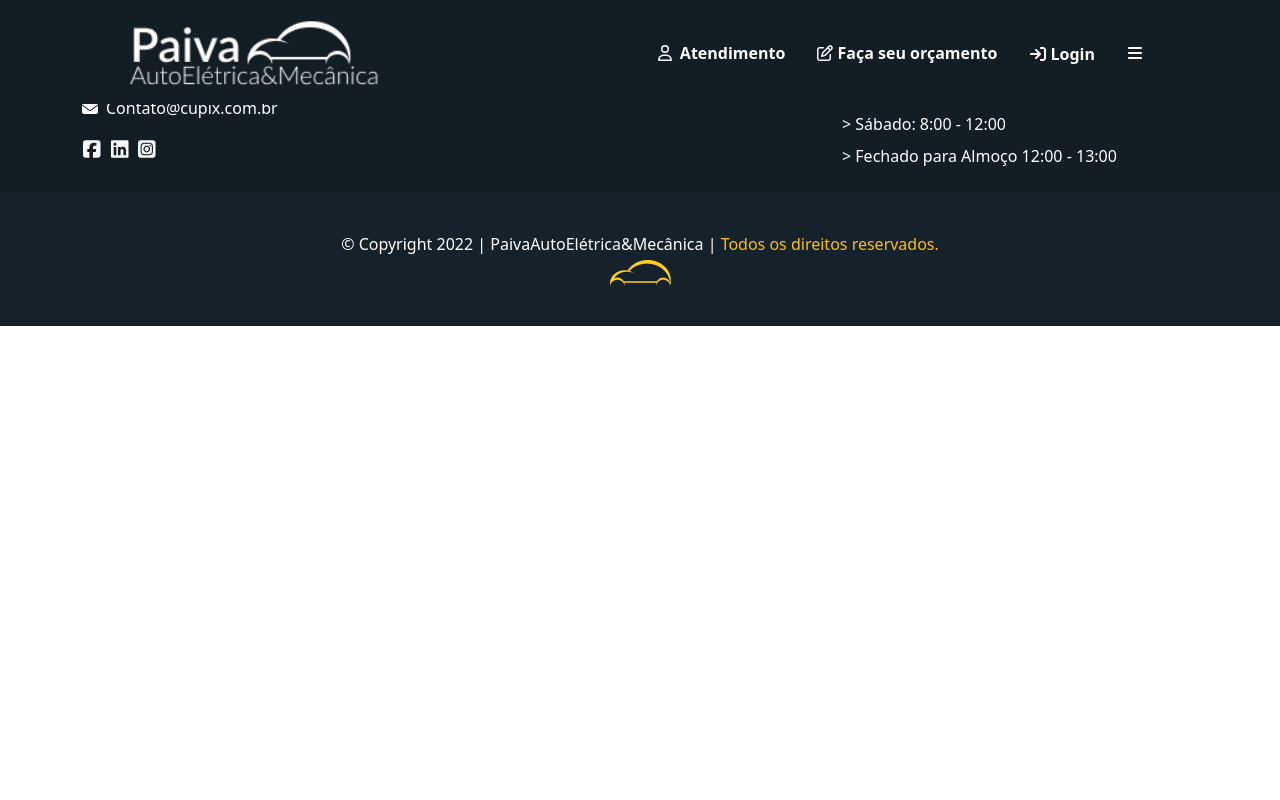
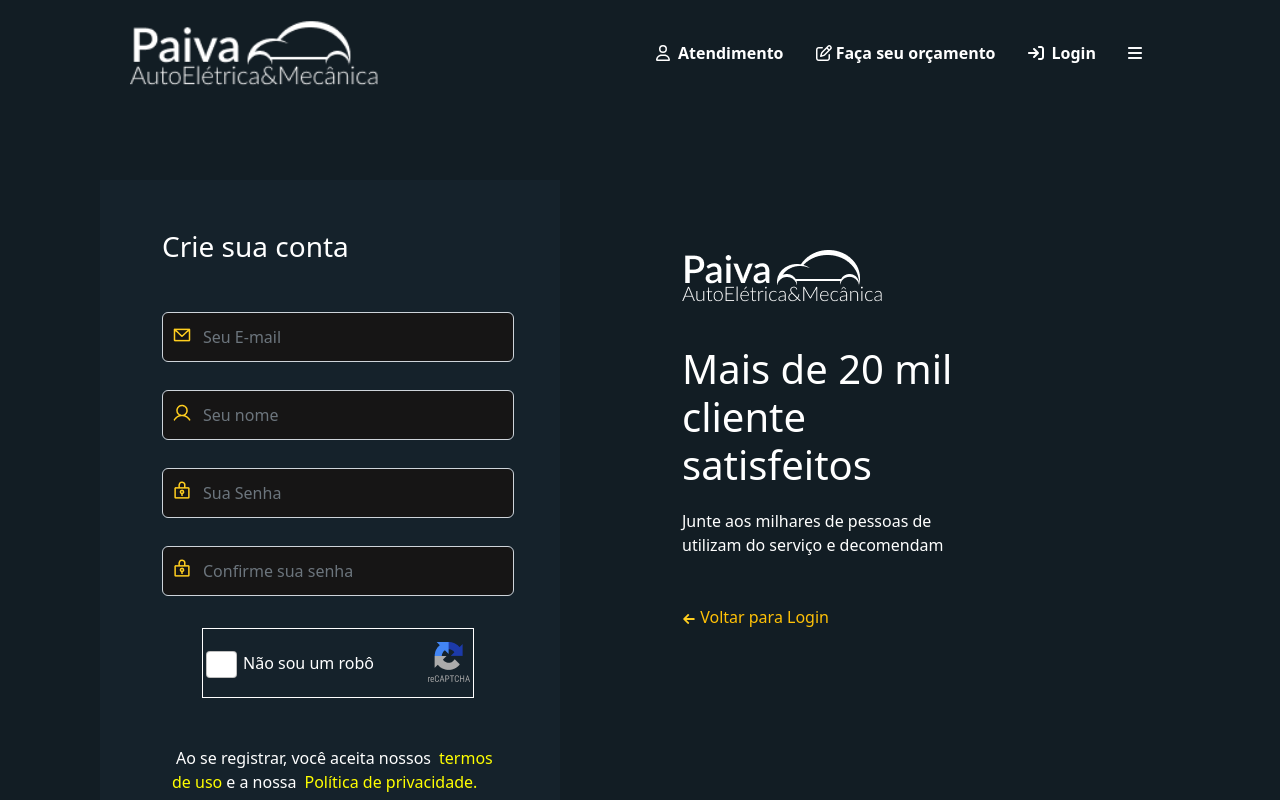
Before and after one commit to Eriklebson/TCC_ETEC_Vue, a Vue app in the folder mecanica_paiva/: page /cadastro in a window 1280 px wide. Shown: the top 800 px of the page. Built offline with nearby package versions, Linux system fonts and the light colour scheme.

Commit message:
Página de cadastro ok

```diff
--- a/mecanica_paiva/src/components/Nav.vue
+++ b/mecanica_paiva/src/components/Nav.vue
@@ -2,7 +2,7 @@
   <div id="nav" class="container">
     <nav class="navbar navbar-expand-lg fixed-top">
       <div class="container">
-        <a href="#" class="ms-5"
+        <a href="/" class="ms-5"
           ><!--Logo** Colocar a largura do tamanho da imagem sempre -->
           <img src="@/../public/imagem/navbar/logo.png" width="250" />
         </a>
@@ -22,18 +22,18 @@
 
             <li class="nav-item ms-3 pt-3">
 
-              <a class="nav-link text-white" href="">
+             <router-link class="nav-link text-white" to="/">
                 <font-awesome-icon class="me-1" icon="fa-regular fa-user" />
-                Atendimento</a>
+                Atendimento</router-link>
 
             </li>
 
             <li class="nav-item ms-3 pt-3">
-              <a class="nav-link text-white" href="#"><font-awesome-icon icon="fa-regular fa-pen-to-square" /> Faça seu orçamento</a>
+            <router-link class="nav-link text-white" to="/"><font-awesome-icon icon="fa-regular fa-pen-to-square" /> Faça seu orçamento</router-link>
             </li>
 
             <li class="nav-item ms-3 pt-3">
-              <a class="nav-link btn text-white" href="#"> <font-awesome-icon icon="fa-solid fa-arrow-right-to-bracket" /> Login</a>
+             <router-link class="nav-link text-white" to="/login"><font-awesome-icon class="me-2" icon="fa-solid fa-arrow-right-to-bracket" />Login </router-link>
             </li>
 
             <nav class="nav-item ms-3 pt-3" >
--- a/mecanica_paiva/src/router/index.js
+++ b/mecanica_paiva/src/router/index.js
@@ -27,6 +27,11 @@
     path: '/login',
     name: 'login',
     component: () => import(/* webpackChunkName: "about" */ '../views/LoginView.vue')
+  },
+  {
+    path: '/cadastro',
+    name: 'cadastro',
+    component: () => import(/* webpackChunkName: "about" */ '../views/CadastroView.vue')
   },
   {
     path: '/DashBoard',
--- /dev/null
+++ b/mecanica_paiva/src/views/CadastroView.vue
@@ -0,0 +1,228 @@
+<template>
+  <main>
+    <div class="container caixa-maior">
+      <div class="row">
+        <div class="col-md-6 caixa">
+          <form class="margin-form">
+            <!--Seu e-mail -->
+            <h3 class="mb-5 text-white">Crie sua conta</h3>
+            <div class="mb-1">
+              <input
+                type="email"
+                placeholder="Seu E-mail"
+                class="form-control"
+                id="exampleInputEmail1"
+                aria-describedby="emailHelp"
+              />
+              <img
+                class="img-1"
+                src="../../public/imagem/login/EnvelopeSimple.png"
+                alt=""
+              />
+            </div>
+
+            <!--Seu Nome -->
+            <div class="mb-1">
+              <input
+                type="email"
+                placeholder="Seu nome"
+                class="form-control"
+                id="exampleInputUser2"
+                aria-describedby="emailHelp"
+              />
+              <img
+                class="img-1"
+                src="../../public/imagem/cadastro/User.png"
+                alt=""
+              />
+            </div>
+            <!--Sua senha -->
+            <div class="mb-1">
+              <input
+                type="password"
+                placeholder="Sua Senha"
+                class="form-control"
+                id="exampleInputPassword1"
+                aria-describedby="emailHelp"
+              />
+              <img
+                class="img-1"
+                src="../../public/imagem/login/LockKey.png"
+                alt=""
+              />
+            </div>
+
+            <!--Confirme sua senha -->
+            <div class="mb-1">
+              <input
+                placeholder="Confirme sua senha"
+                type="password"
+                class="form-control"
+                id="exampleInputPassword2"
+              />
+              <img
+                class="img-1"
+                src="../../public/imagem/login/LockKey.png"
+                alt=""
+              />
+            </div>
+
+            <!--CheckBox-->
+            <div>
+              <div class="form-check border border-white mb-5 mt-2">
+                <input
+                  class="form-check-input"
+                  type="checkbox"
+                  value=""
+                  id="flexCheckDefault"
+                />
+                <label
+                  class="form-check-label me-5 text-white"
+                  for="flexCheckDefault"
+                >
+                  Não sou um robô
+                </label>
+
+                <img
+                  src="../../public/imagem/cadastro/logos_recaptcha.png"
+                  alt=""
+                />
+              </div>
+            </div>
+
+            <div class="mt-3 mb-5 termos">
+              <span class="ms-1">Ao se registrar, você aceita nossos</span>
+              <span class="ms-2"><a href="#">termos de uso</a></span>
+              <span class="ms-1">e a nossa</span>
+              <span class="ms-2"><a href="#">Política de privacidade.</a></span>
+            </div>
+
+            <button type="submit" class="btn cadastrar">cadastrar</button>
+          </form>
+        </div>
+
+        <!--Logo e texto -->
+        <div class="col-md-6 texto-img">
+          <img class="carro" src="../../public/imagem/navbar/logo.png" alt="" />
+          <h1>Mais de 20 mil cliente satisfeitos </h1>
+          <p class="text-white recomendam">
+            Junte aos milhares de pessoas de utilizam do serviço e decomendam
+          </p>
+          <div class="mt-5"> <img src="../../public/imagem/cadastro/ArrowLeft.png" alt=""> <router-link class="text-warning " to="/login">Voltar para Login </router-link></div>
+        </div>
+      </div>
+    </div>
+  </main>
+</template>
+
+<script>
+export default {
+  name: "Cadastro",
+};
+</script>
+
+
+<style scoped>
+.caixa {
+  width: 460px;
+  height: 760px;
+  background-color: #15222b;
+}
+.margin-form {
+  margin-left: 50px;
+  margin-top: 50px;
+}
+.container {
+  margin-top: 100px;
+  margin-bottom: 100px;
+}
+main, .caixa-maior {
+  background-color: #121d24;
+  padding-top: 40px;
+  padding-bottom: 10px;
+}
+
+.caixa-maior{
+    margin-right: 40px;
+}
+h1 {
+  color: #fff;
+  width: 310px;
+}
+a {
+  color: yellow;
+  text-decoration: none;
+}
+
+.form-check {
+  width: 272px;
+  height: 70px;
+  margin-left: 40px;
+}
+
+.form-check-input {
+  width: 31px;
+  height: 27px;
+}
+.form-check {
+  display: flex;
+  align-items: center;
+  justify-content: space-around;
+}
+
+.termos {
+  margin-left: 10px;
+  width: 332px;
+}
+
+#exampleInputEmail1,
+#exampleInputUser2,
+#exampleInputPassword1,
+#exampleInputPassword2 {
+  padding-left: 40px;
+  background-color: #161515;
+  color: #fff;
+  width: 352px;
+  height: 50px;
+}
+
+.btn {
+  color: yellow;
+  background-color: #161515;
+}
+span {
+  color: #fff;
+}
+
+.carro {
+  position: relative;
+  top: -40px;
+}
+
+.cadastrar {
+  width: 352px;
+  height: 50px;
+  text-transform: uppercase;
+}
+
+.google {
+  width: 222px;
+  height: 50px;
+}
+.img-1 {
+  position: relative;
+  top: -40px;
+  left: 10px;
+}
+
+.texto-img {
+  margin-left: 110px;
+  margin-top: 105px;
+}
+
+.recomendam{
+    margin-top: 20px;
+    width: 300px;
+}
+
+</style>
--- a/mecanica_paiva/src/views/HomeView.vue
+++ b/mecanica_paiva/src/views/HomeView.vue
@@ -5,9 +5,7 @@
         <div class="row" id="principal">
           <div class="col-md-6 d-flex">
             <div class="align-self-center text-dark">
-              <h1 class="text-white ms-5">
-                Prestando serviços desde 1977.
-              </h1>
+              <h1 class="text-white ms-5">Prestando serviços desde 1977.</h1>
             </div>
           </div>
           <div class="col-md-6 d-none d-md-block mt-5">
@@ -226,17 +224,17 @@
             <h1>Localização</h1>
             <!--Ínicio Mapa-->
             <iframe
-              class="border border-warning rounded mt-5"
-              src="https://www.google.com/maps/embed?pb=!1m18!1m12!1m3!1d3653.3999703898203!2d-46.768539484913845!3d-23.697406772515766!2m3!1f0!2f0!3f0!3m2!1i1024!2i768!4f13.1!3m3!1m2!1s0x94ce5212f9627de5%3A0x1c5ccd29c1a3e96a!2sEtec%20Jardim%20%C3%82ngela!5e0!3m2!1spt-BR!2sbr!4v1637707051920!5m2!1spt-BR!2sbr"
+              src="https://www.google.com/maps/embed?pb=!1m18!1m12!1m3!1d913.226583646936!2d-46.77097899203496!3d-23.715038671906676!2m3!1f0!2f0!3f0!3m2!1i1024!2i768!4f13.1!3m3!1m2!1s0x94ce4db47a05d83b%3A0xa8159e238a90ad1b!2sMecanica%20Paiva%26AutoEletrica!5e0!3m2!1spt-BR!2sbr!4v1668960835434!5m2!1spt-BR!2sbr"
               width="500"
               height="300"
               style="border: 0"
               allowfullscreen=""
               loading="lazy"
+              referrerpolicy="no-referrer-when-downgrade"
             ></iframe>
             <p>
               <strong>
-                End: Estr. da Baronesa, 1695 - Jd. Nakamura, São Paulo
+                Estr. da Cumbica, 2b - Cidade Ipava, São Paulo - SP -
               </strong>
               <strong>CEP: 04941-175 </strong><br />
               <strong>Tel: (11)6667-7777 </strong>
@@ -279,7 +277,12 @@
                   rows="3"
                 ></textarea>
               </div>
-              <button type="submit" class="btn  btn-dark ms-4 btn-form text-white">Enviar</button>
+              <button
+                type="submit"
+                class="btn btn-dark ms-4 btn-form text-white"
+              >
+                Enviar
+              </button>
             </form>
           </div>
           <!--Fim Mapa-->
@@ -314,7 +317,7 @@
 .container {
   margin-top: 4.5em;
 }
-.banner{
+.banner {
   margin-top: 40px;
 }
 .text-whats {
@@ -355,8 +358,6 @@
   margin-top: 10px;
 }
 
-
-
 #whats {
   margin-top: 30px;
 }
@@ -393,10 +394,9 @@
   transform: translate(-15px, -150px);
 }
 
-.btn-form{
-  background-color: #121D24;
+.btn-form {
+  background-color: #121d24;
   margin-bottom: 20px;
-
 }
 .teste {
   padding: -0px;
@@ -406,7 +406,6 @@
   color: white;
   padding: 20px;
 }
-
 
 /*Small devices (landscape phones, 576px and up)*/
 @media (min-width: 576px) {
--- a/mecanica_paiva/src/views/LoginView.vue
+++ b/mecanica_paiva/src/views/LoginView.vue
@@ -40,7 +40,7 @@
 
           <div class="mt-3">
             <span class="ms-5">Não tem uma conta?</span
-            ><span class="ms-1"><a href="#">Registre-se</a></span>
+            ><span class="ms-1"><router-link class="text-warning " to="/cadastro">Registre-se </router-link></span>
           </div>
 
           <div class="mt-5">
@@ -68,11 +68,7 @@
 </script>
 
 <style scoped>
-.container {
-  margin: 0 auto;
-  margin-top: 100px;
-  margin-bottom: 100px;
-}
+
 
 .caixa {
   width: 460px;
@@ -86,44 +82,40 @@
   margin-top: 50px;
 
 }
+.container {
+  margin: 0 auto;
+  margin-top: 100px;
+  margin-bottom: 100px;
+}
 
 input {
   width: 352px;
   height: 50px;
-
 }
-
 main {
   background-color: #121d24;
   padding-top: 40px;
   padding-bottom: 10px;
 }
-
 h1 {
   color: #fff;
   width: 310px;
 }
-
 a {
   color: yellow;
   text-decoration: none;
 }
-
-
 
 #exampleInputEmail1 {
   padding-left: 40px;
   background-color: #161515;
   color: #fff;
 }
-
 #exampleInputPassword1 {
   padding-left: 40px;
   background-color: #161515;
   color: #fff;
 }
-
-
 
 .btn {
   color: yellow;
```
